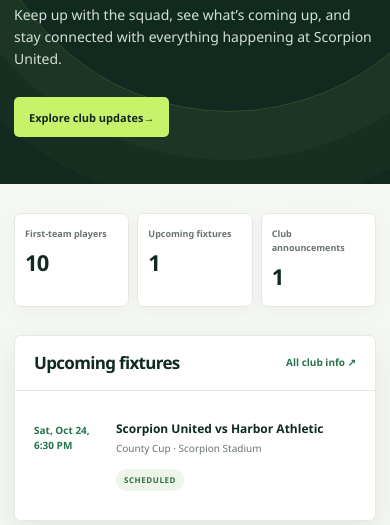
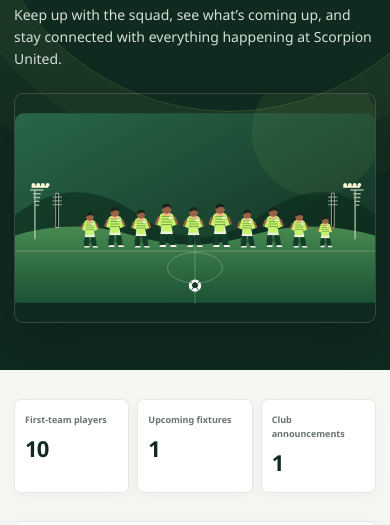
Before and after one commit to oyavoboniface40-ui/scorpion-united, a plain HTML site: page portal.html in a window 390 px wide. Shown: the part 243-768 px from the top of the page. Drawn offline with Linux system fonts and the light colour scheme.

Commit message:
Add Scorpion United team illustration to portal
Co-authored-by: Copilot <223556219+Copilot@users.noreply.github.com>

```diff
--- a/portal.html
+++ b/portal.html
@@ -39,7 +39,8 @@
     .button:hover { background: var(--green); }
     .welcome { position: relative; overflow: hidden; padding: 52px 0 47px; background: var(--forest); color: white; }
     .welcome::after { position: absolute; top: -235px; right: -90px; width: 500px; height: 500px; border: 1px solid rgba(198,243,106,.18); border-radius: 50%; content: ""; box-shadow: 0 0 0 48px rgba(198,243,106,.035), 0 0 0 96px rgba(198,243,106,.025); }
-    .welcome-inner { position: relative; z-index: 1; display: flex; align-items: end; justify-content: space-between; gap: 28px; }
+    .welcome-inner { position: relative; z-index: 1; display: grid; grid-template-columns: 1fr .9fr; align-items: center; gap: 36px; }
+    .welcome-art { width: 100%; max-height: 280px; border: 1px solid rgba(255,255,255,.15); border-radius: 9px; box-shadow: 0 20px 50px rgba(0,0,0,.22); }
     .eyebrow { margin: 0 0 9px; color: var(--green); font-size: 10px; font-weight: 900; letter-spacing: .16em; text-transform: uppercase; }
     .welcome .eyebrow { color: var(--lime); }
     h1 { max-width: 660px; margin: 0; font-size: clamp(34px, 5vw, 52px); line-height: 1.04; letter-spacing: -.055em; }
@@ -94,7 +95,8 @@
       .nav { order: 3; width: 100%; justify-content: space-between; gap: 10px; padding-top: 10px; }
       .nav a { font-size: 11px; }
       .header-inner > .button { margin-left: auto; }
-      .welcome-inner { align-items: flex-start; flex-direction: column; }
+      .welcome-inner { grid-template-columns: 1fr; gap: 24px; }
+      .welcome-art { max-height: 230px; }
       .columns { grid-template-columns: 1fr; }
     }
     @media (max-width: 480px) {
@@ -137,7 +139,7 @@
           <p>Keep up with the squad, see what’s coming up, and stay connected with everything happening at Scorpion United.</p>
           <p class="notice" id="data-notice" role="status"></p>
         </div>
-        <a class="button" href="#fixtures">Explore club updates <span aria-hidden="true">→</span></a>
+        <img class="welcome-art" src="./team-illustration.svg" alt="Illustration of the Scorpion United football team standing together on the pitch." width="760" height="400" />
       </div>
     </section>
 
--- a/service-worker.js
+++ b/service-worker.js
@@ -1,5 +1,5 @@
-const CACHE_NAME = 'scorpion-united-v2';
-const APP_SHELL = ['.', 'index.html', 'portal.html', 'admin.html', 'manifest.webmanifest', 'club.svg']
+const CACHE_NAME = 'scorpion-united-v3';
+const APP_SHELL = ['.', 'index.html', 'portal.html', 'admin.html', 'manifest.webmanifest', 'club.svg', 'team-illustration.svg']
   .map(path => new URL(path, self.registration.scope).href);
 const INDEX_URL = new URL('index.html', self.registration.scope).href;
 
```
Also changed, not shown: team-illustration.svg (added).
